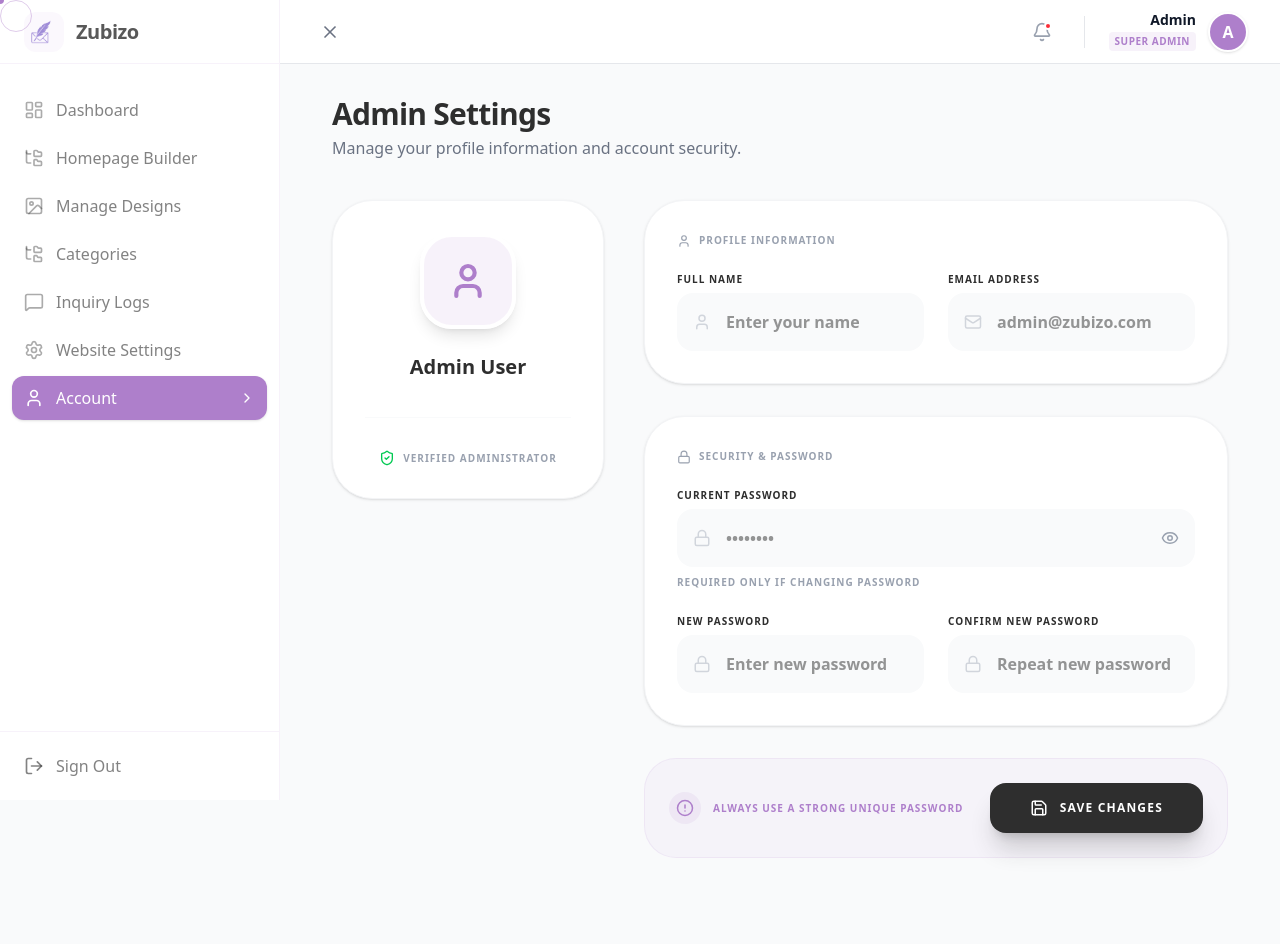
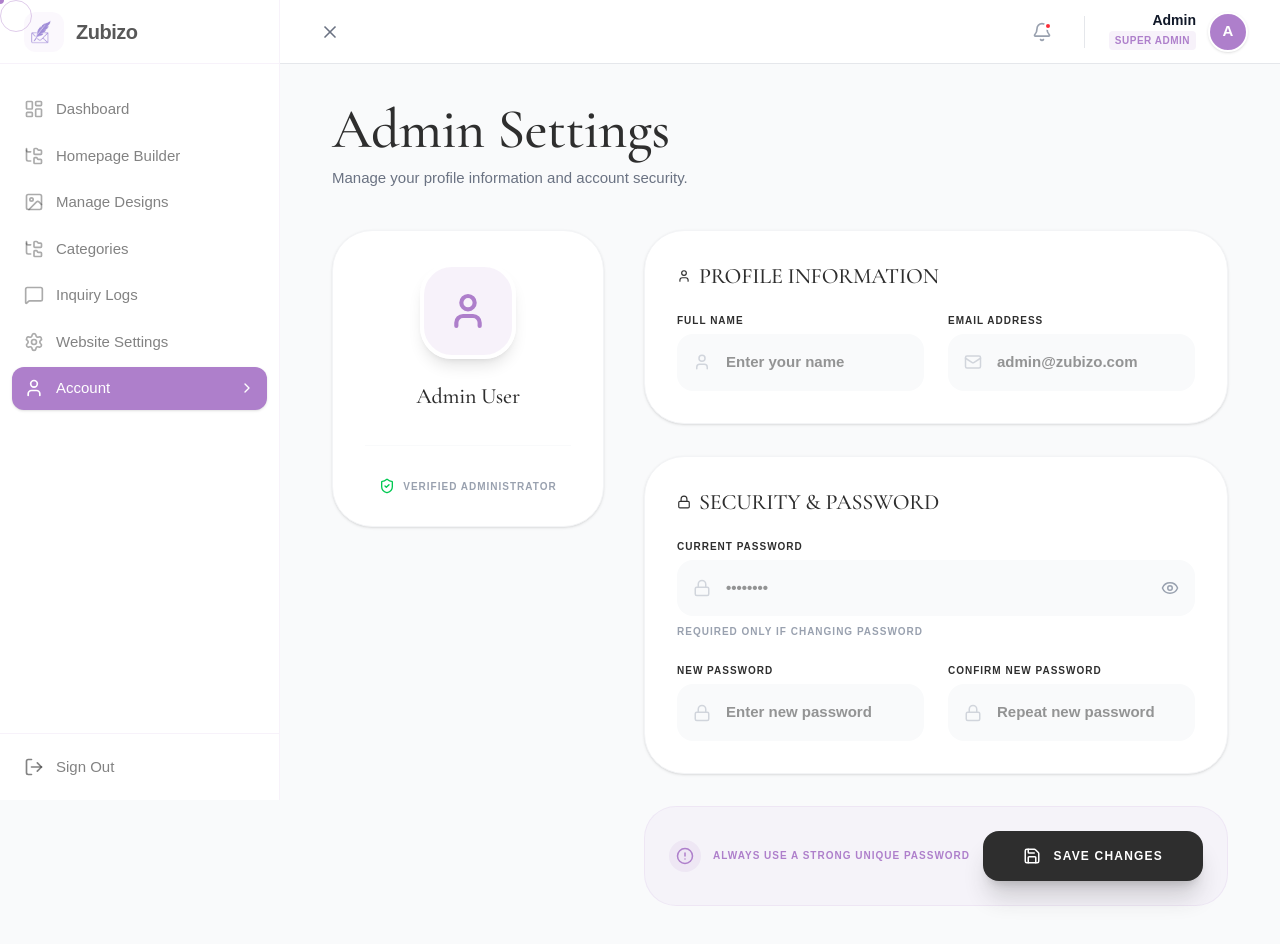
Before and after one commit to Aafrin-Aaysha/zubizo-website, a Next.js app: page /admin/account in a window 1280 px wide. Shown: the top 944 px of the page. Built offline with nearby package versions, Linux system fonts and the light colour scheme; no server answers; a web font is replaced by a local one.

Commit message:
Fix: Restore original site layout while keeping admin input improvements

```diff
--- a/src/app/globals.css
+++ b/src/app/globals.css
@@ -12,6 +12,10 @@
 
   --color-soft-white: #faf9fb;
   --color-charcoal: #2e2e2e;
+
+  --font-serif: var(--font-cormorant);
+  --font-sans: 'Satoshi', sans-serif;
+  --font-script: var(--font-parisienne);
 
   --animate-fade-in: fade-in 0.8s cubic-bezier(0.16, 1, 0.3, 1);
   --animate-fade-up: fade-up 0.8s cubic-bezier(0.16, 1, 0.3, 1);
@@ -96,6 +100,45 @@
   scroll-behavior: smooth;
 }
 
+body {
+  background-color: var(--background);
+  color: var(--foreground);
+  font-family: 'Satoshi', sans-serif;
+  font-size: 15px;
+  /* Base body size */
+  overflow-x: hidden;
+  -webkit-font-smoothing: antialiased;
+}
+
+h1,
+h2,
+h3,
+h4,
+h5,
+h6 {
+  font-family: var(--font-cormorant), serif;
+  font-weight: 500;
+  letter-spacing: -0.01em;
+  color: var(--charcoal);
+  line-height: 1.2;
+}
+
+h1 {
+  font-size: 56px;
+}
+
+h2 {
+  font-size: 36px;
+}
+
+h3 {
+  font-size: 22px;
+}
+
+h4 {
+  font-size: 18px;
+}
+
 /* Card Titles */
 
 @layer utilities {
@@ -142,7 +185,7 @@
     box-shadow: 0 8px 25px -8px rgba(174, 127, 203, 0.1);
   }
 
-  /* Hide number input spinners */
+  /* Admin: Hide number input spinners */
   input[type="number"]::-webkit-inner-spin-button,
   input[type="number"]::-webkit-outer-spin-button {
     -webkit-appearance: none;
```
